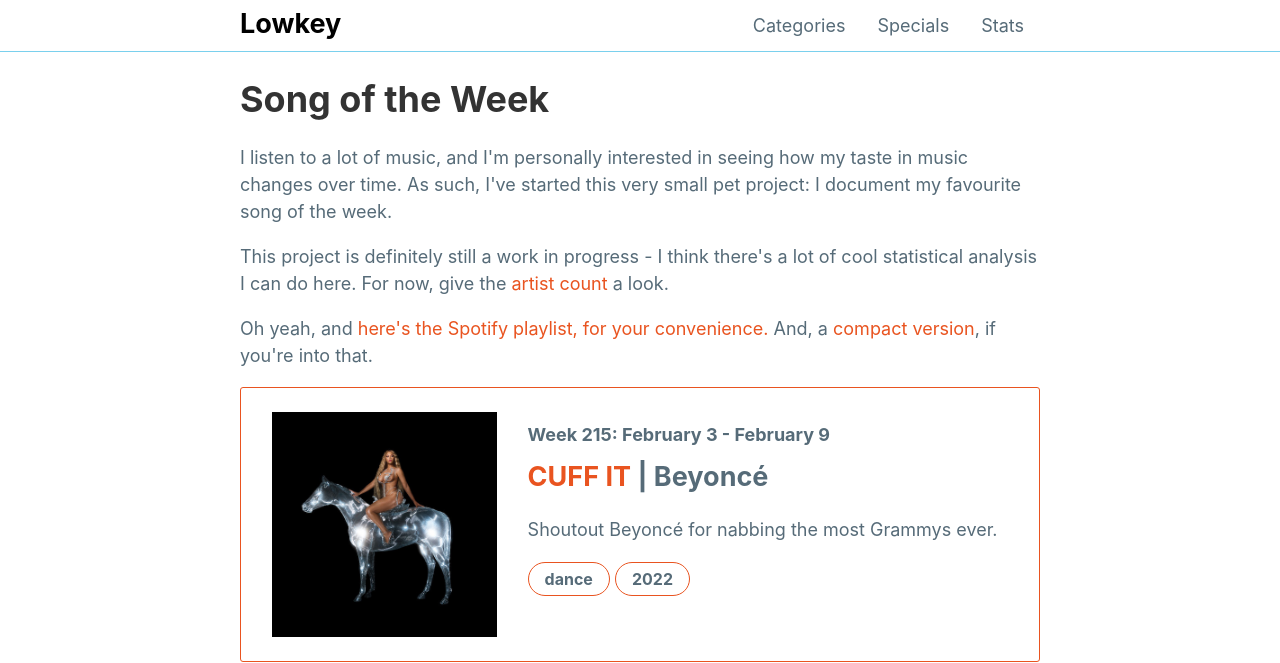
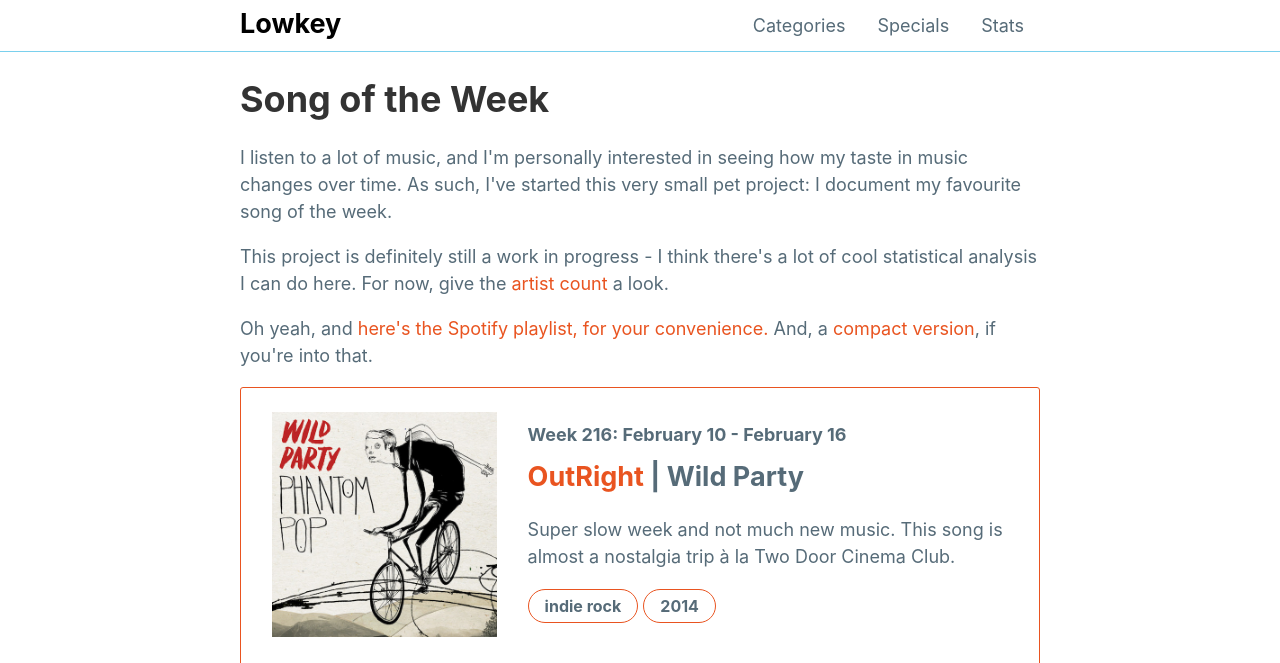
Before and after one commit to mattxwang/lowkey, a Jekyll site: the page built from stats/song-of-the-week.html, in a window 1280 px wide and 900 px high, cut to the strip 0-663 px from the top of the window. Built offline with Jekyll 4.4.1, drawn with Linux system fonts in a browser that asks for light colours; comment, search, counter and statistics services are not loaded.

Commit message:
wild party

```diff
--- a/_data/sotw.yml
+++ b/_data/sotw.yml
@@ -2426,3 +2426,13 @@ week215:
   genre: "dance"
   year: 2022
   blurb: Shoutout Beyoncé for nabbing the most Grammys ever.
+week216:
+  week: "Week 216: February 10 - February 16"
+  title: "OutRight"
+  artists:
+  - "Wild Party"
+  album: "Phantom Pop"
+  album_art: "phantom-pop.jpeg"
+  genre: "indie rock"
+  year: 2014
+  blurb: Super slow week and not much new music. This song is almost a nostalgia trip à la Two Door Cinema Club.
```
Also changed, not shown: img/albums/phantom-pop.jpeg (added).
